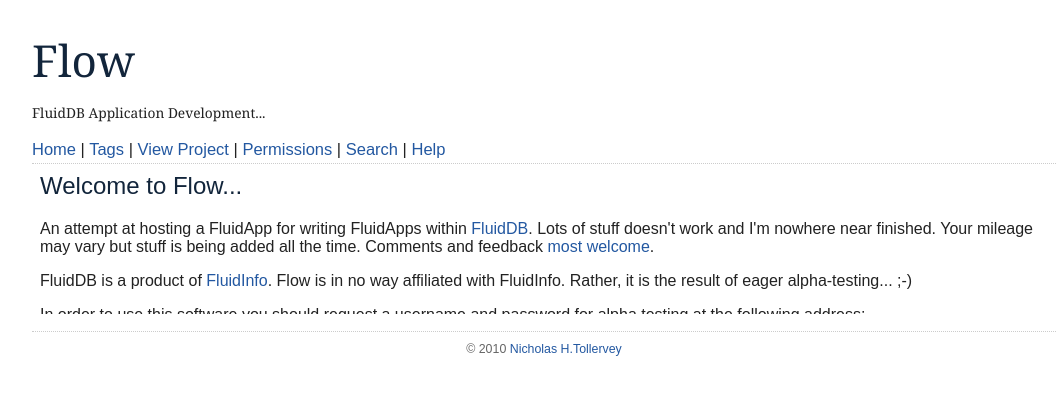
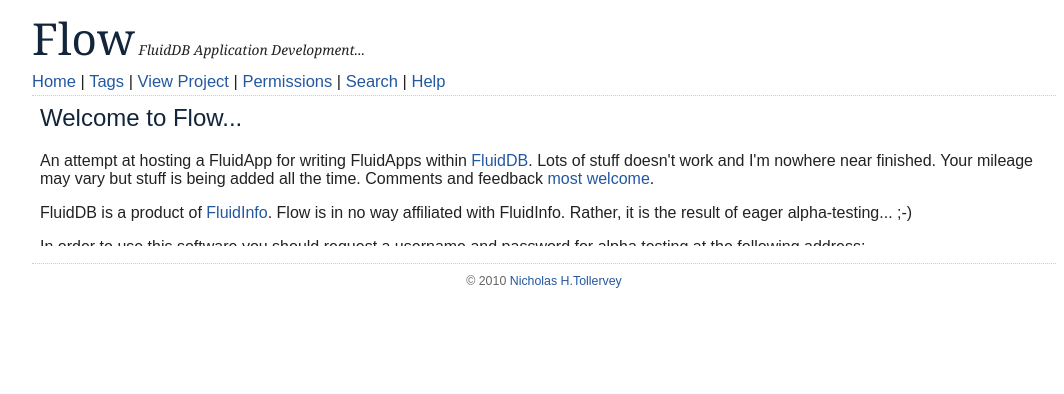
Before and after one commit to ntoll/flow, a plain HTML site: page index.html in a window 1280 px wide. Shown: the whole page, without its empty margins (96-1160 px from the left). Drawn offline with nearby package versions, Linux system fonts and the light colour scheme; no server answers.

Commit message:
Clean up of look of application wide header

```diff
--- a/index.html
+++ b/index.html
@@ -10,7 +10,7 @@
             <div id="header">
                 <div id="header_title">
                     <h1>Flow</h1>
-                    <p>FluidDB Application Development...</p>
+                    <span id="tagline">FluidDB Application Development...</span>
                 </div>
             </div>
             <div id="menu">
--- a/stylesheets/flow.css
+++ b/stylesheets/flow.css
@@ -72,6 +72,11 @@ h1, h2, h3, h4, h5, h6 {
     font-family: georgia, times;
     font-size: 3.2em;
     margin-bottom: 8px;
+    display: inline;
+}
+
+#tagline {
+    font-style: italic;
 }
 
 #menu {
```
